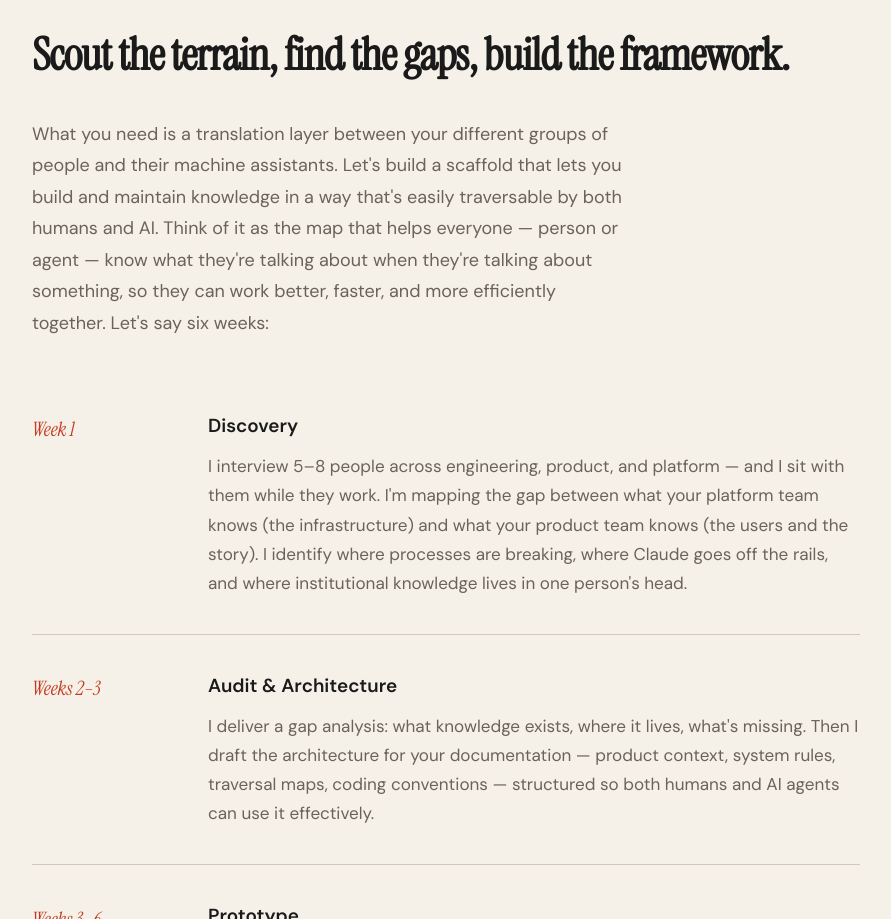
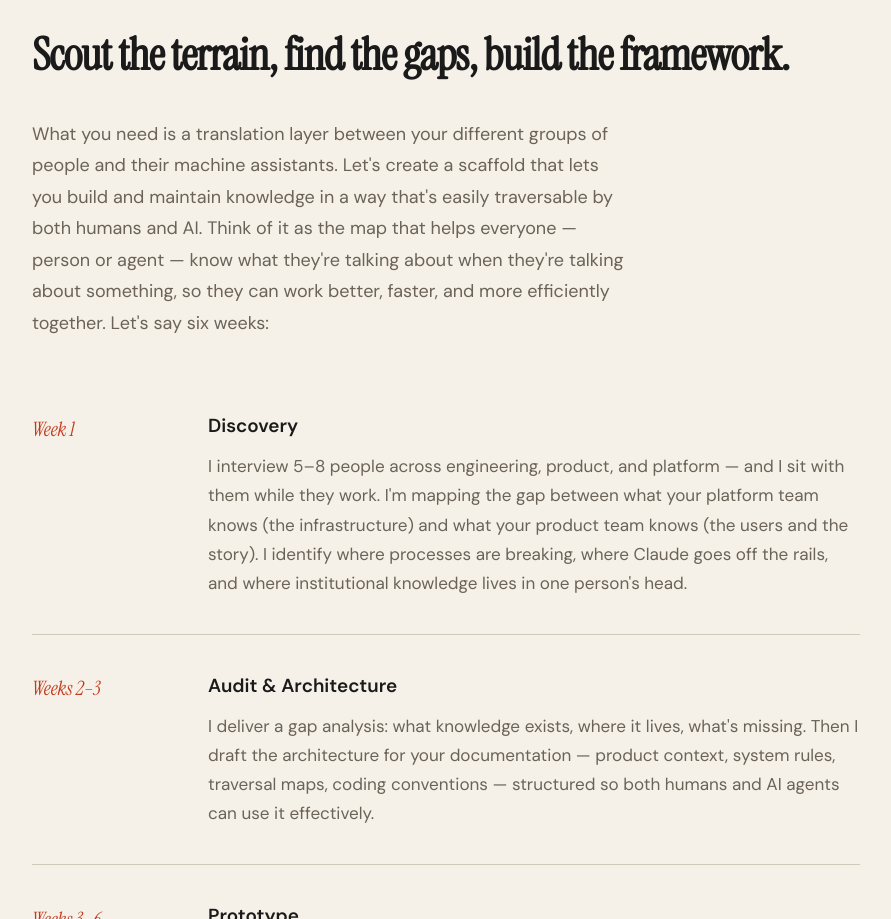
Before and after one commit to ferociousj/legible, a plain HTML site: page index.html in a window 1280 px wide. Shown: the part 2066-2985 px from the top of the page, without its empty margins (194-1085 px from the left). Drawn offline with Linux system fonts and the light colour scheme.

Commit message:
Update index.html

```diff
--- a/index.html
+++ b/index.html
@@ -397,7 +397,7 @@
   <span class="section-label">The Engagement</span>
   <h2>Scout the terrain, find the gaps, build the framework.</h2>
 
-  <p class="phase-intro" style="color: var(--muted); max-width: 600px; margin-bottom: 2rem; line-height: 1.75;">What you need is a translation layer between your different groups of people and their machine assistants. Let's build a scaffold that lets you build and maintain knowledge in a way that's easily traversable by both humans and AI. Think of it as the map that helps everyone — person or agent — know what they're talking about when they're talking about something, so they can work better, faster, and more efficiently together. Let's say six weeks:</p>
+  <p class="phase-intro" style="color: var(--muted); max-width: 600px; margin-bottom: 2rem; line-height: 1.75;">What you need is a translation layer between your different groups of people and their machine assistants. Let's create a scaffold that lets you build and maintain knowledge in a way that's easily traversable by both humans and AI. Think of it as the map that helps everyone — person or agent — know what they're talking about when they're talking about something, so they can work better, faster, and more efficiently together. Let's say six weeks:</p>
 
   <div class="phase">
     <div class="phase-label">Week 1</div>
```
